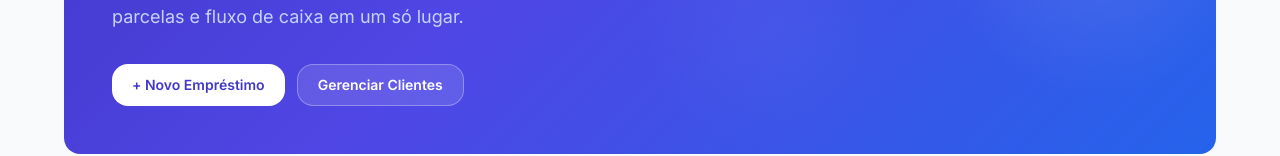
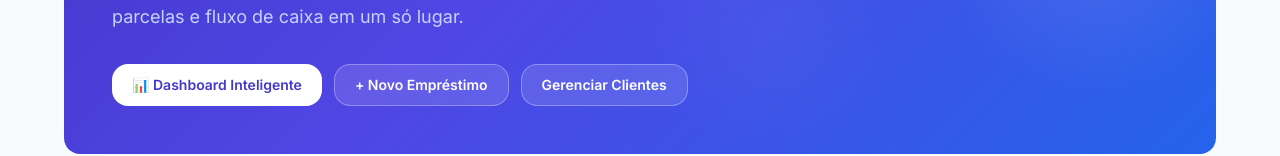
Before and after one commit to Roqueexz/interface-LoanSystem, a React (Vite) app: page / in a window 1280 px wide. Both pictures are taken after typing "name@example.com", "Sample123" into the empty fields and a click on the button "ENTRAR NO SISTEMA". Shown: the part 364-520 px from the top of the page. Built offline with nearby package versions, Linux system fonts and the light colour scheme; no server answers.

Commit message:
feat(dashboard): adicionar acesso rápido na página inicial

```diff
--- a/src/components/Inicio/Inicio.tsx
+++ b/src/components/Inicio/Inicio.tsx
@@ -93,25 +93,36 @@ function Inicio() {
 
   const quickActions = [
     {
+      path: "/dashboard",
+      icon: BarChart2,
+      title: "Dashboard Inteligente",
+      desc: "Visualize todos os indicadores financeiros",
+      iconBg:
+        "bg-blue-100 dark:bg-blue-900/30 text-blue-600 dark:text-blue-400",
+    },
+    {
       path: "/clientes",
       icon: Users,
       title: "Clientes",
       desc: `${resumo.totalClientes} clientes cadastrados`,
-      iconBg: "bg-indigo-100 dark:bg-indigo-900/30 text-indigo-600 dark:text-indigo-400",
+      iconBg:
+        "bg-indigo-100 dark:bg-indigo-900/30 text-indigo-600 dark:text-indigo-400",
     },
     {
       path: "/emprestimos",
       icon: CreditCard,
       title: "Empréstimos",
       desc: `${resumo.totalEmprestimos} empréstimos ativos`,
-      iconBg: "bg-violet-100 dark:bg-violet-900/30 text-violet-600 dark:text-violet-400",
+      iconBg:
+        "bg-violet-100 dark:bg-violet-900/30 text-violet-600 dark:text-violet-400",
     },
     {
       path: "/caixa",
       icon: Wallet,
       title: "Caixa",
       desc: "Ver relatórios financeiros",
-      iconBg: "bg-emerald-100 dark:bg-emerald-900/30 text-emerald-600 dark:text-emerald-400",
+      iconBg:
+        "bg-emerald-100 dark:bg-emerald-900/30 text-emerald-600 dark:text-emerald-400",
     },
   ];
 
@@ -160,17 +171,24 @@ function Inicio() {
       <div
         className="relative rounded-2xl overflow-hidden p-8 md:p-12"
         style={{
-          background: "linear-gradient(135deg, #4338ca 0%, #4f46e5 40%, #2563eb 100%)",
+          background:
+            "linear-gradient(135deg, #4338ca 0%, #4f46e5 40%, #2563eb 100%)",
         }}
       >
         <div className="absolute inset-0 overflow-hidden">
           <div
             className="absolute -top-10 -right-10 w-80 h-80 rounded-full opacity-10"
-            style={{ background: "radial-gradient(circle, #ffffff 0%, transparent 70%)" }}
+            style={{
+              background:
+                "radial-gradient(circle, #ffffff 0%, transparent 70%)",
+            }}
           />
           <div
             className="absolute bottom-0 left-1/2 w-64 h-64 rounded-full opacity-[0.06]"
-            style={{ background: "radial-gradient(circle, #a5b4fc 0%, transparent 70%)" }}
+            style={{
+              background:
+                "radial-gradient(circle, #a5b4fc 0%, transparent 70%)",
+            }}
           />
         </div>
         <div className="relative z-10 max-w-2xl">
@@ -185,13 +203,25 @@ function Inicio() {
             Bem-vindo ao LoanSystem
           </h1>
           <p className="text-indigo-200 text-lg mb-8 leading-relaxed">
-            Gerencie seus empréstimos com segurança e eficiência. Controle clientes, parcelas e fluxo de caixa em um só lugar.
+            Gerencie seus empréstimos com segurança e eficiência. Controle
+            clientes, parcelas e fluxo de caixa em um só lugar.
           </p>
           <div className="flex flex-wrap gap-3">
             <button
-              onClick={() => navigate("/emprestimos/novo")}
+              onClick={() => navigate("/dashboard")}
               className="px-5 py-2.5 rounded-xl text-sm font-semibold transition-all hover:scale-105"
               style={{ background: "#ffffff", color: "#4338ca" }}
+            >
+              📊 Dashboard Inteligente
+            </button>
+            <button
+              onClick={() => navigate("/emprestimos/novo")}
+              className="px-5 py-2.5 rounded-xl text-sm font-semibold border transition-all hover:scale-105"
+              style={{
+                background: "rgba(255,255,255,0.12)",
+                color: "#ffffff",
+                borderColor: "rgba(255,255,255,0.3)",
+              }}
             >
               + Novo Empréstimo
             </button>
@@ -241,7 +271,9 @@ function Inicio() {
 
       {/* Quick access cards */}
       <div>
-        <h2 className="text-base font-bold text-foreground mb-4">Acesso Rápido</h2>
+        <h2 className="text-base font-bold text-foreground mb-4">
+          Acesso Rápido
+        </h2>
         <div className="grid grid-cols-1 sm:grid-cols-3 gap-4">
           {quickActions.map((item) => (
             <button
@@ -249,12 +281,16 @@ function Inicio() {
               onClick={() => navigate(item.path)}
               className="bg-card rounded-2xl border border-border shadow-sm p-6 text-left hover:border-indigo-300 dark:hover:border-indigo-700 hover:shadow-md transition-all group"
             >
-              <div className={`w-12 h-12 rounded-xl flex items-center justify-center mb-5 ${item.iconBg}`}>
+              <div
+                className={`w-12 h-12 rounded-xl flex items-center justify-center mb-5 ${item.iconBg}`}
+              >
                 <item.icon size={22} />
               </div>
               <div className="flex items-end justify-between">
                 <div>
-                  <h3 className="font-bold text-foreground mb-1">{item.title}</h3>
+                  <h3 className="font-bold text-foreground mb-1">
+                    {item.title}
+                  </h3>
                   <p className="text-sm text-muted-foreground">{item.desc}</p>
                 </div>
                 <ChevronRight
@@ -269,7 +305,9 @@ function Inicio() {
 
       {/* Features grid */}
       <div>
-        <h2 className="text-base font-bold text-foreground mb-4">Funcionalidades do Sistema</h2>
+        <h2 className="text-base font-bold text-foreground mb-4">
+          Funcionalidades do Sistema
+        </h2>
         <div className="grid grid-cols-1 sm:grid-cols-2 lg:grid-cols-3 gap-4">
           {features.map((f) => (
             <div
@@ -279,8 +317,12 @@ function Inicio() {
               <div className="w-10 h-10 rounded-xl bg-indigo-50 dark:bg-indigo-900/20 text-indigo-600 dark:text-indigo-400 flex items-center justify-center mb-4">
                 <f.icon size={20} />
               </div>
-              <h3 className="font-bold text-foreground text-sm mb-2">{f.title}</h3>
-              <p className="text-xs text-muted-foreground leading-relaxed">{f.desc}</p>
+              <h3 className="font-bold text-foreground text-sm mb-2">
+                {f.title}
+              </h3>
+              <p className="text-xs text-muted-foreground leading-relaxed">
+                {f.desc}
+              </p>
             </div>
           ))}
         </div>
```
